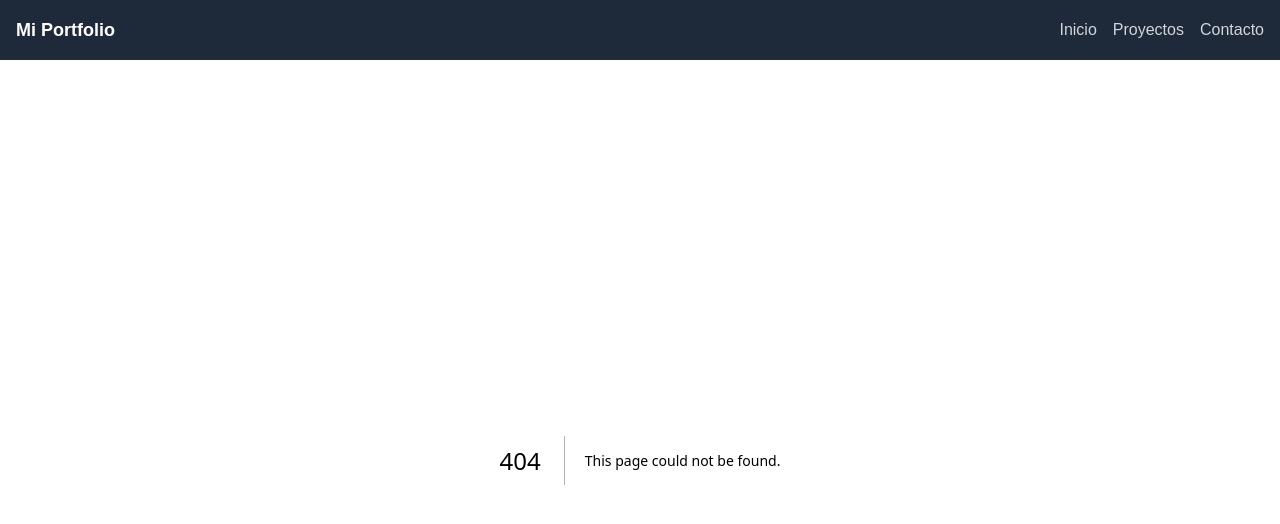
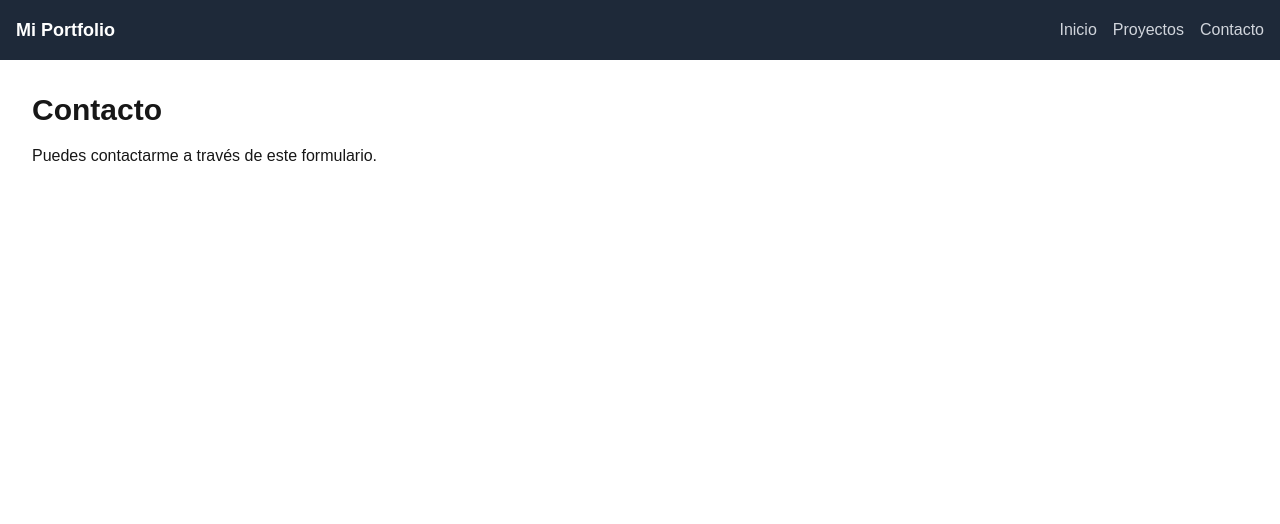
Before and after one commit to malessan4/matialess-portfolio, a Next.js app: page /contact in a window 1280 px wide. Before the commit this address had no page. Shown: the top 524 px of the page. Built offline with nearby package versions, Linux system fonts and the light colour scheme.

Commit message:
Se crea la pagina Contacto

```diff
--- /dev/null
+++ b/src/app/contact/page.tsx
@@ -0,0 +1,8 @@
+export default function ContactPage(){
+    return(
+        <main className="container mx-auto p-8">
+            <h1 className="text-3xl font-bold">Contacto</h1>
+            <p className="mt-4">Puedes contactarme a través de este formulario. </p>
+        </main>
+    );
+}
```
